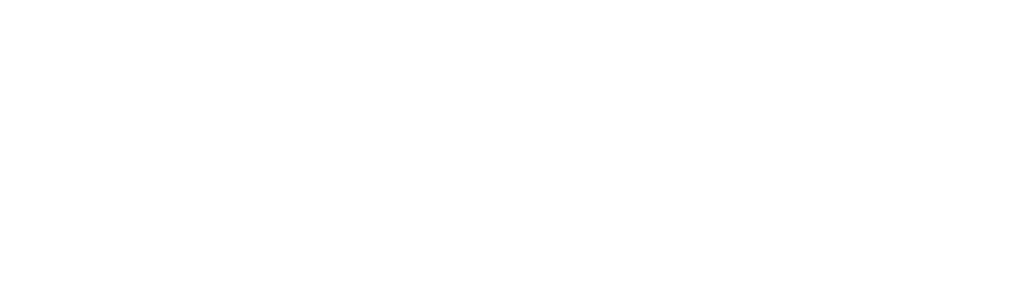
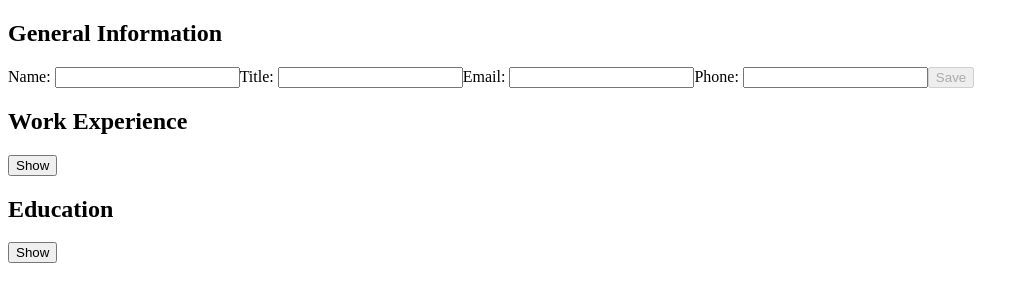
Before and after one commit to bertcherry/cv-app, a React (Vite) app: page / in a window 1280 px wide. Shown: the top 302 px of the page, without its empty margins (0-1029 px from the left). Built offline with nearby package versions, Linux system fonts and the light colour scheme.

Commit message:
fix data structure to sync input & output

```diff
--- a/src/App.jsx
+++ b/src/App.jsx
@@ -1,7 +1,10 @@
+import Data from "./components/Data"
+
 function App() {
 
   return (
     <>
+    <Data />
     </>
   )
 }
--- /dev/null
+++ b/src/components/Data.jsx
@@ -0,0 +1,49 @@
+import { useState } from "react"
+import uuid from "react-uuid";
+import Inputs from "./Inputs"
+
+export default function Data() {
+    //Work Experience props and logic
+    const work = () => {
+        return {
+            id: uuid(),
+            company: '',
+            title: '',
+            location: '',
+            description: '',
+            startDate: '',
+            endDate: '',
+        }
+    }
+
+    const [workList, setWorkList] = useState([work()]);
+
+    function createWork() {
+        setWorkList([...workList, work()]);
+    }
+
+    function saveWork(itemId) {
+        const itemForm = document.getElementById(itemId);
+        let updatedItem = workList.find(workItem => workItem.id === itemId);
+        updatedItem.company = itemForm.elements["company"].value;
+        updatedItem.title = itemForm.elements["title"].value;
+        updatedItem.location = itemForm.elements["location"].value;
+        updatedItem.description = itemForm.elements["description"].value;
+        updatedItem.startDate = itemForm.elements["startDate"].value;
+        updatedItem.endDate = itemForm.elements["endDate"].value;
+        setWorkList([
+            workList.filter(workItem => workItem.id !== itemId),
+            updatedItem
+        ]);
+    }
+
+    function deleteWork(itemId) {
+        setWorkList(workList.filter(workItem => workItem.id !== itemId));
+    }
+
+    return (
+        <div>
+            <Inputs workList={workList} createWork={createWork} saveWork={saveWork} deleteWork={deleteWork}></Inputs>
+        </div>
+    )
+}
--- a/src/components/Inputs.jsx
+++ b/src/components/Inputs.jsx
@@ -1,7 +1,9 @@
 import { useState } from "react";
 import InputSection from "./InputSection";
+import GeneralInfo from "./GeneralInfo";
+import WorkExperience from "./WorkExperience";
 
-export default function Inputs() {
+export default function Inputs( {workList, createWork, saveWork, deleteWork }) {
     const [activeIndex, setActiveIndex] = useState(0);
     return (
         <div className='inputs'>
@@ -9,10 +11,10 @@ export default function Inputs() {
                 <GeneralInfo></GeneralInfo>
             </InputSection>
             <InputSection title='Work Experience' isActive={activeIndex === 1} onShow={() => setActiveIndex(1)}>
-                <WorkExperience></WorkExperience>
+                <WorkExperience workList={workList} createWork={createWork} saveWork={saveWork} deleteWork={deleteWork}></WorkExperience>
             </InputSection>
             <InputSection title='Education' isActive={activeIndex === 2} onShow={() => setActiveIndex(2)}>
-                <Education></Education>
+                <></>
             </InputSection>
         </div>
     )
--- a/src/components/WorkExperience.jsx
+++ b/src/components/WorkExperience.jsx
@@ -1,31 +1,15 @@
 import { useState } from "react";
 import ReactDatePicker from "react-datepicker";
 import "react-datepicker/dist/react-datepicker.css";
-import uuid from "react-uuid";
 
-export default function WorkExperience() {
-    const work = () => {
-        return {
-            id: uuid(),
-            company: '',
-            title: '',
-            location: '',
-            description: '',
-            startDate: '',
-            endDate: '',
-        }
-    }
-
-    const [workList, setWorkList] = useState([work()]);
-        //initialization is inconsistent - sometimes the first form value gets its uuid and other times doesn't
-        //values reset on "show" -- hold them higher up?
+export default function WorkExperience( { workList, createWork, saveWork, deleteWork } ) {
     const [hasEdits, setHasEdits] = useState(false);
     const [startDate, setStartDate] = useState(new Date());
     const [endDate, setEndDate] = useState(new Date());
 
     function handleNew(e) {
         e.preventDefault();
-        setWorkList([...workList, work()]);
+        createWork();
     }
 
     function handleEdit() {
@@ -36,26 +20,11 @@ export default function WorkExperience() {
     function handleSave(e, itemId) {
         e.preventDefault();
         setHasEdits(false);
-        const itemForm = document.getElementById(itemId);
-        let updatedItem = workList.find(workItem => workItem.id === itemId);
-        updatedItem.company = itemForm.elements["company"].value;
-        updatedItem.title = itemForm.elements["title"].value;
-        updatedItem.location = itemForm.elements["location"].value;
-        updatedItem.description = itemForm.elements["description"].value;
-        updatedItem.startDate = itemForm.elements["startDate"].value;
-        updatedItem.endDate = itemForm.elements["endDate"].value;
-        setWorkList([
-            workList.filter(workItem => workItem.id !== itemId),
-            updatedItem
-        ])
-        //everything anchored to the id for the workItem based on uuId
-        //figure out how to handle the default submit behavior when passing event info upward
-        //update the output - needs to be handled higher
+        saveWork(itemId);
     }
 
     function handleDelete(itemId) {
-        setWorkList(workList.filter(workItem => workItem.id !== itemId));
-        console.log(workList);
+        deleteWork(itemId);
     }
 
     const workItems = workList.map(workItem =>
```
